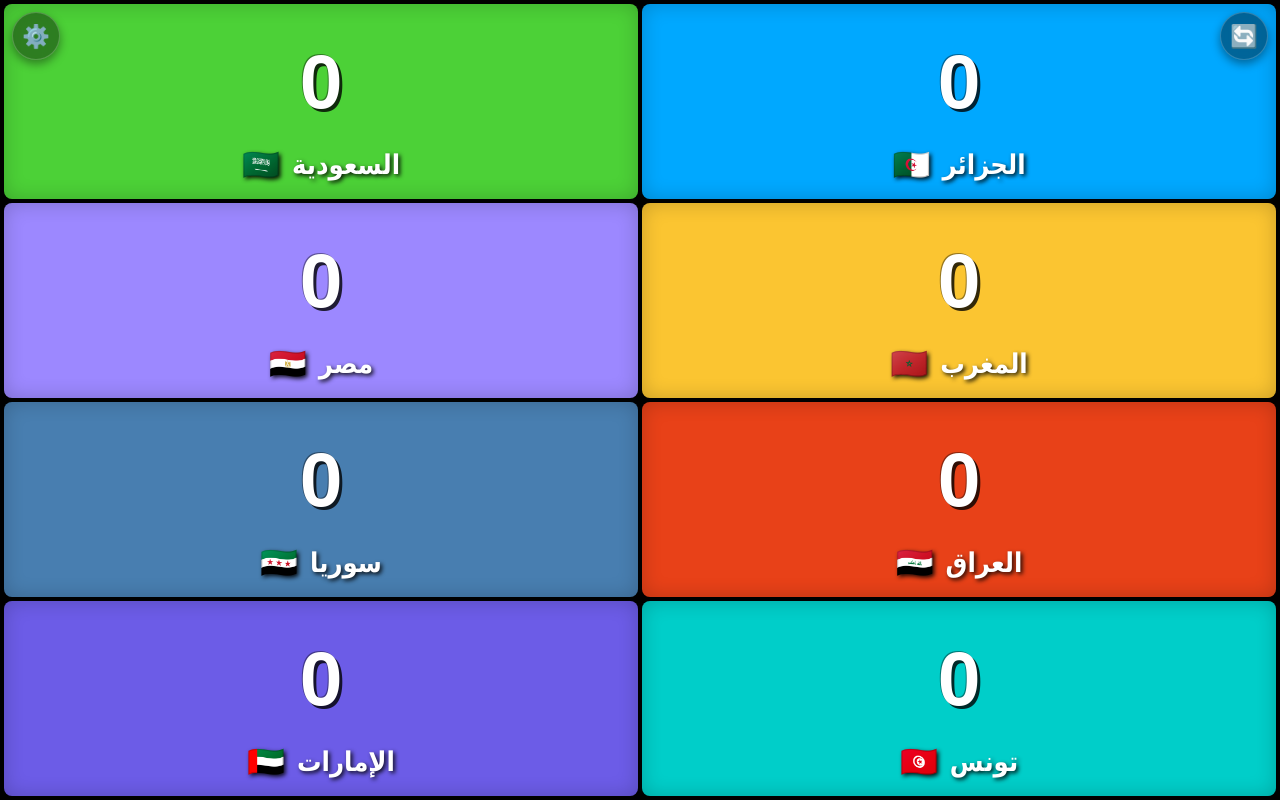
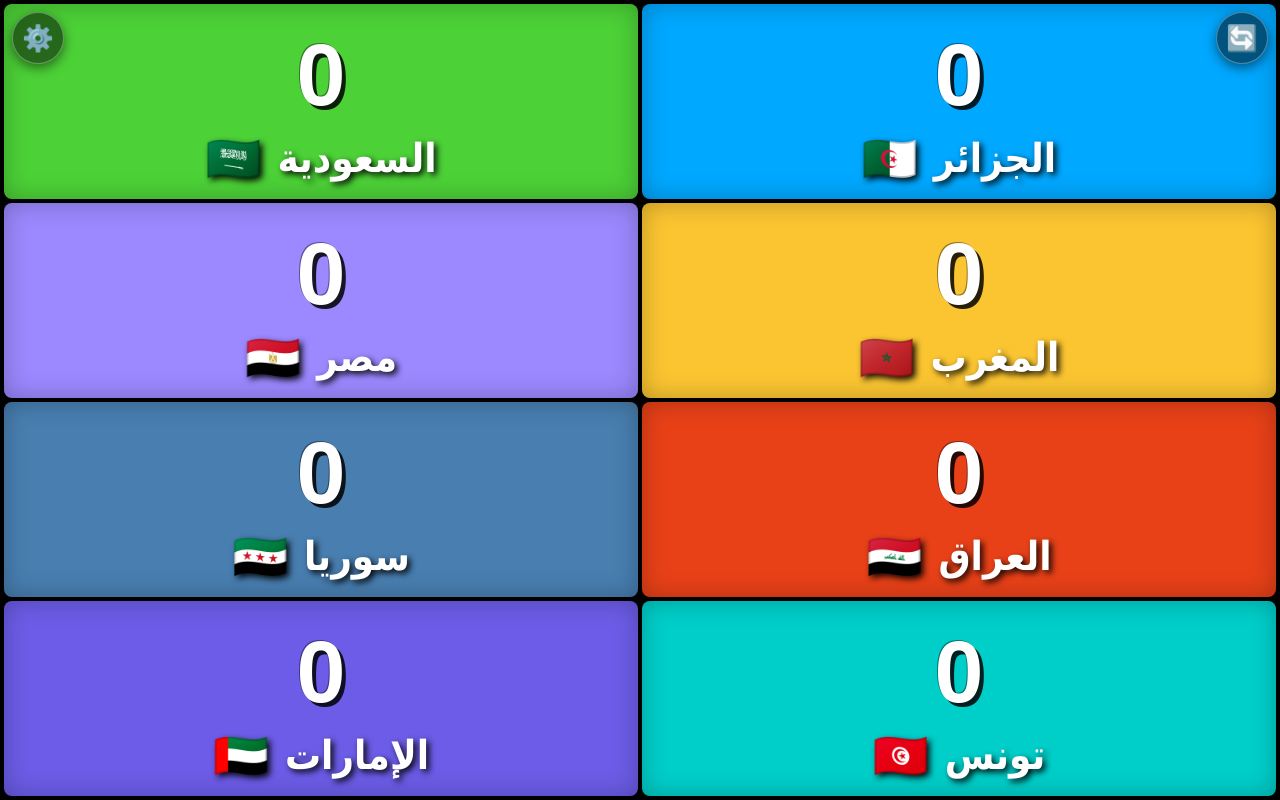
Before and after one commit to ikuuz3/Tik-, a plain HTML site: page index.html in a window 1280 px wide. Drawn offline with Linux system fonts and the light colour scheme.

Commit message:
Update index.html

```diff
--- a/index.html
+++ b/index.html
@@ -30,26 +30,26 @@
             position: absolute;
             top: 12px;
             z-index: 999;
-            background: rgba(0, 0, 0, 0.4);
+            background: rgba(0, 0, 0, 0.5);
             color: white;
-            border: 1px solid rgba(255, 255, 255, 0.2);
-            width: 48px;
-            height: 48px;
-            font-size: 1.4rem;
+            border: 1px solid rgba(255, 255, 255, 0.3);
+            width: 52px;
+            height: 52px;
+            font-size: 1.6rem;
             border-radius: 50%;
             cursor: pointer;
             display: flex;
             align-items: center;
             justify-content: center;
             backdrop-filter: blur(8px);
-            box-shadow: 0 4px 10px rgba(0,0,0,0.4);
+            box-shadow: 0 4px 12px rgba(0,0,0,0.5);
             transition: transform 0.1s ease;
         }
         .floating-btn:active { transform: scale(0.9); }
-        #settingsBtn { left: 12px; } /* أقصى اليسار العلوي */
-        #resetBtn { right: 12px; }   /* أقصى اليمين العلوي */
+        #settingsBtn { left: 12px; }
+        #resetBtn { right: 12px; }
 
-        /* شبكة المربعات الديناميكية - شاشة واحدة دائماً */
+        /* شبكة المربعات الديناميكية - شاشة واحدة ثابتة دائماً */
         .grid-container {
             display: grid;
             grid-template-columns: repeat(2, 1fr);
@@ -65,49 +65,55 @@
             flex-direction: column;
             justify-content: space-between;
             align-items: center;
-            padding: 15px 10px;
+            padding: 20px 10px;
             border-radius: 8px;
             position: relative;
-            box-shadow: inset 0 0 20px rgba(0,0,0,0.2);
+            box-shadow: inset 0 0 25px rgba(0,0,0,0.25);
             overflow: hidden;
         }
 
         /* العداد الرقمي الكبير المجسم */
         .counter {
-            font-size: 4.8rem;
+            font-size: 5.5rem;
             font-weight: 900;
             font-family: Arial, sans-serif;
-            text-shadow: 3px 3px 0px rgba(0, 0, 0, 0.8), -1px -1px 0px rgba(0,0,0,0.4);
+            text-shadow: 4px 4px 0px rgba(0, 0, 0, 0.85), -1px -1px 0px rgba(0,0,0,0.4);
             flex-grow: 1;
             display: flex;
             align-items: center;
             justify-content: center;
         }
 
-        /* هوية البلد الكبيرة والواضحة (بدون إطار أسود سفلي) */
+        /* هوية البلد الكبيرة والواضحة جداً (محدثة لتكون أكبر بأضعاف) */
         .country-identity-row {
             width: 100%;
             display: flex;
             flex-direction: row;
             align-items: center;
             justify-content: center;
-            gap: 12px;
-            font-size: 1.7rem; /* حجم كبير واضح جداً */
-            font-weight: bold;
-            text-shadow: 2px 2px 4px rgba(0, 0, 0, 0.9);
+            gap: 16px;
+            font-size: 2.5rem; /* تم تكبير الخط ليكون ضخماً وواضحاً جداً */
+            font-weight: 900;
+            text-shadow: 3px 3px 6px rgba(0, 0, 0, 0.95);
+            padding-bottom: 10px;
         }
 
         .gift-img {
-            width: 48px; /* حجم هديّة كبير ومتناسق */
-            height: 48px;
+            width: 85px; /* تكبير حجم صورة الهدية لتتناسق مع الكتابة الكبيرة */
+            height: 85px;
             object-fit: contain;
+            filter: drop-shadow(2px 4px 6px rgba(0,0,0,0.6));
         }
 
         .flag-text {
-            font-size: 1.9rem;
+            font-size: 2.8rem; /* تكبير حجم علم الدولة الإيموجي */
         }
 
-        /* نافذة الإعدادات الشاملة المحدثة */
+        .name-text {
+            white-space: nowrap;
+        }
+
+        /* نافذة الإعدادات الشاملة */
         .modal {
             display: none;
             position: fixed;
@@ -152,7 +158,7 @@
         .save-btn { background: #4cd137; color: white; padding: 12px; border: none; border-radius: 8px; font-weight: bold; cursor: pointer; font-size: 1rem;}
         .close-top-btn { background: #e84118; color: white; padding: 10px; border: none; border-radius: 8px; font-weight: bold; cursor: pointer; margin-bottom: 15px; width: 100%; text-align: center;}
 
-        /* الألوان المشعة الافتراضية */
+        /* الألوان الافتراضية المشعة للمربعات */
         .bg-1 { background-color: #00a8ff; } .bg-2 { background-color: #4cd137; }
         .bg-3 { background-color: #fbc531; } .bg-4 { background-color: #9c88ff; }
         .bg-5 { background-color: #e84118; } .bg-6 { background-color: #487eb0; }
@@ -163,38 +169,31 @@
 </head>
 <body>
 
-    <!-- الأزرار العائمة في الزوايا العلوية للشاشة -->
     <button class="floating-btn" id="settingsBtn" onclick="openModal()" title="الإعدادات">⚙️</button>
-    <button class="floating-btn" id="resetBtn" onclick="resetCounters()" title="إعادة تصفير العدادات">🔄</button>
+    <button class="floating-btn" id="resetBtn" onclick="resetCounters()" title="تصفير العدادات">🔄</button>
 
-    <!-- شبكة العرض التفاعلية (ملء الشاشة بالكامل) -->
     <div class="grid-container" id="gridContainer"></div>
 
-    <!-- نافذة الإعدادات الشاملة والكاملة -->
     <div class="modal" id="settingsModal">
         <div class="modal-content">
-            <!-- زر الخروج والعودة من الإعدادات في الأعلى -->
             <button class="close-top-btn" onclick="closeModal()">❌ إغلاق وتراجع</button>
 
             <h3>⚙️ إعدادات التحكم</h3>
 
-            <!-- التحكم في العدد -->
             <label>عدد المربعات المراد عرضها بالشاشة:</label>
             <input type="number" id="allowedCountInput" min="1" max="12" onchange="updateVisibleCount(this.value)">
 
             <hr style="border-color:#2d2d35; margin:15px 0;">
 
-            <!-- إضافة دولة جديدة -->
             <h4 style="color: #4cd137;">➕ إضافة دولة جديدة:</h4>
             <label>اسم الدولة:</label>
-            <input type="text" id="newCountryName" placeholder="مثال: قطر">
+            <input type="text" id="newCountryName" placeholder="مثال: الجزائر">
             <label>علم الدولة (إيموجي):</label>
-            <input type="text" id="newCountryFlag" placeholder="مثال: 🇶🇦">
+            <input type="text" id="newCountryFlag" placeholder="مثال: 🇩🇿">
             <label>صورة الهدية من جهازك:</label>
             <input type="file" id="newCountryGift" accept="image/*">
             <button class="save-btn" style="width:100%; padding:8px; border-radius:6px; margin-top:5px; margin-bottom:15px;" onclick="addNewCountryItem()">إضافة إلى القائمة</button>
 
-            <!-- إدارة الدول الحالية -->
             <label>📊 إدارة وحذف الدول المسجلة:</label>
             <div class="manage-list" id="manageListContainer"></div>
 
@@ -205,7 +204,6 @@
     </div>
 
     <script>
-        // المصفوفة الأصلية الكاملة للدول
         const defaultCountries = [
             { id: 1, name: "الجزائر", flag: "🇩🇿", count: 0, gift: "", bg: "bg-1" },
             { id: 2, name: "السعودية", flag: "🇸🇦", count: 0, gift: "", bg: "bg-2" },
@@ -221,7 +219,6 @@
         let visibleCount = parseInt(localStorage.getItem('tik_challenge_limit')) || 8;
         let temporaryGiftBase64 = "";
 
-        // معالج رفع الصور وتحويلها لـ Base64 لضمان حفظها بالهاتف
         document.getElementById('newCountryGift').addEventListener('change', function(e) {
             const file = e.target.files[0];
             if (file) {
@@ -233,7 +230,6 @@
             }
         });
 
-        // دالة بناء وعرض شبكة المربعات لتملأ الشاشة بدقة 100% بدون تمرير
         function renderGrid() {
             const container = document.getElementById('gridContainer');
             container.innerHTML = '';
@@ -241,7 +237,6 @@
             const displayList = countries.slice(0, visibleCount);
             const rowsCount = Math.ceil(displayList.length / 2);
 
-            // تقسيم الأسطر ديناميكياً بالتساوي لتملأ الـ 100vh تماماً
             container.style.gridTemplateRows = `repeat(${rowsCount}, 1fr)`;
 
             displayList.forEach(country => {
@@ -249,18 +244,15 @@
                 card.className = `country-card ${country.bg || 'bg-1'}`;
                 card.setAttribute('onclick', `incrementCount(${country.id})`);
 
-                // العداد الرقمي
                 const counter = document.createElement('div');
                 counter.className = 'counter';
                 counter.id = `counter-${country.id}`;
                 counter.innerText = country.count;
                 card.appendChild(counter);
 
-                // سطر الهوية الكبير (هدية -> اسم -> علم) من اليمين لليسار بدون أي خلفية سوداء مشوهة
                 const identityRow = document.createElement('div');
                 identityRow.className = 'country-identity-row';
 
-                // 1. صورة الهدية
                 if (country.gift) {
                     const img = document.createElement('img');
                     img.src = country.gift;
@@ -268,13 +260,11 @@
                     identityRow.appendChild(img);
                 }
 
-                // 2. اسم الدولة
                 const nameSpan = document.createElement('span');
                 nameSpan.className = 'name-text';
                 nameSpan.innerText = country.name;
                 identityRow.appendChild(nameSpan);
 
-                // 3. علم الدولة
                 const flagSpan = document.createElement('span');
                 flagSpan.className = 'flag-text';
                 flagSpan.innerText = country.flag;
@@ -378,7 +368,6 @@
             localStorage.setItem('tik_challenge_countries', JSON.stringify(countries));
         }
 
-        // التشغيل التلقائي فور فتح الصفحة
         renderGrid();
     </script>
 </body>
```
